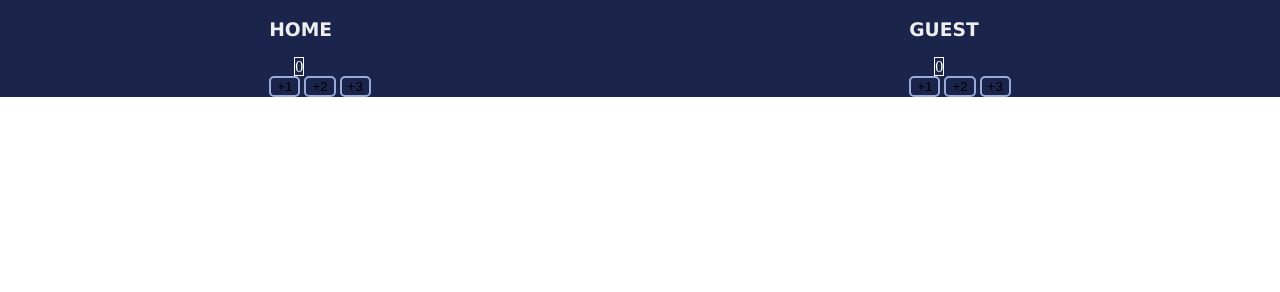
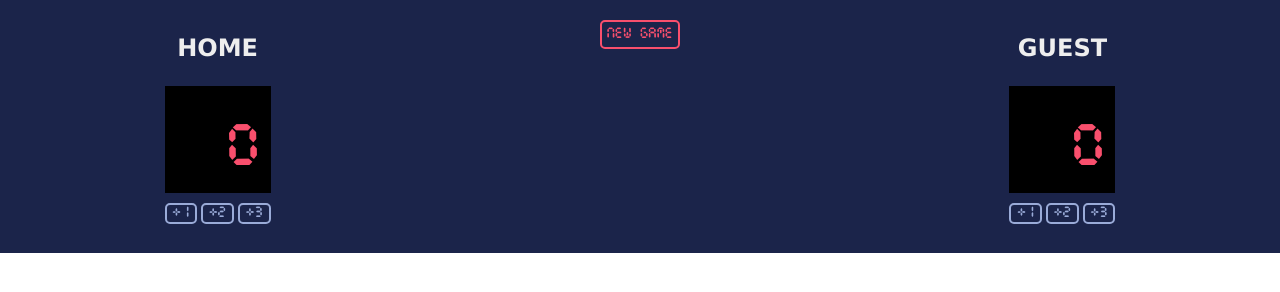
Before and after one commit to hollowayjenelle/basketball-scoreboard, a plain HTML site: page index.html in a window 1280 px wide. Drawn offline with Linux system fonts and the light colour scheme.

Commit message:
html&css and readmefile updated; JS functionalites added

```diff
--- a/index.css
+++ b/index.css
@@ -1,26 +1,58 @@
+@font-face {
+    font-family: "Cursed Timer ULiL";
+    src: url(CursedTimerUlil-Aznm.ttf) format("truetype");
+}
+
 body {
     margin: 0;
+    max-width: 100%;
+    height: 80%
 }
 
 .container {
     display: flex;
     justify-content: space-around;
     background-color: #1B244A;
+    padding: 10px 0;
 }
 
-.container h3{
+h3{
     color: #EEEEEE;
     font-family: "Verdana", sans-serif;
+    text-align: center;
+    font-size: 24px;
 }
 
-.container span{
+.scoreboard{
     color: white;
-    border: 1px solid white;
-    margin-left: 25px;
+    border: 1px solid black;
+    background-color: black;
+    height: 45%;
+}
+
+p{
+    text-align: right;
+    font-size: 52px;
+    color: #F94F6D;
+    line-height: 20px;
+    padding-right: 10px;
+}
+
+p, button{
+    font-family: "Cursed Timer ULiL";;
 }
 
 .container button{
     background-color: #1B244A;
     border: 2px solid #9AABD8;
     border-radius: 5px;
+    color: #9AABD8;
+    margin-top: 10px;
+    padding-top: 5px 3px;
 }
+
+#newgame{
+    color: #F94F6D;
+    border: 2px solid #F94F6D;
+    padding: 5px;
+}
--- a/index.html
+++ b/index.html
@@ -5,7 +5,6 @@
     <meta http-equiv="X-UA-Compatible" content="IE=edge">
     <meta name="viewport" content="width=device-width, initial-scale=1.0">
     <link rel="stylesheet" href="index.css">
-    <script src="index.js"></script>
     <title>Basketball Scoreboard</title>
 </head>
 <body>
@@ -13,25 +12,29 @@
         <div>
             <h3>HOME</h3>
             <div class="scoreboard">
-                <span id="home-score">0</span>
+                <p id="home-score">0</p>
             </div>
             <div class="addscores">
-                <button>+1</button>
-                <button>+2</button>
-                <button>+3</button>
+                <button onclick="add1Home()">+1</button>
+                <button onclick="add2Home()">+2</button>
+                <button onclick="add3Home()">+3</button>
             </div>
         </div>
         <div>
+            <button id="newgame" onclick="newgame()">NEW GAME</button>
+        </div>
+        <div>
             <h3>GUEST</h3>
-            <div class="socreboard">
-                <span id="guest-score">0</span>
+            <div class="scoreboard">
+                <p id="guest-score">0</p>
             </div>
             <div class="addscores">
-                <button>+1</button>
-                <button>+2</button>
-                <button>+3</button>
+                <button onclick="add1Guest()">+1</button>
+                <button onclick="add2Guest()">+2</button>
+                <button onclick="add3Guest()">+3</button>
             </div>
         </div>
     </div>
+    <script src="index.js"></script>
 </body>
 </html>
--- a/index.js
+++ b/index.js
@@ -0,0 +1,41 @@
+let home = 0
+let guest = 0
+let homeScore = document.getElementById("home-score")
+let guestScore = document.getElementById("guest-score")
+
+function add1Home(){
+    home += 1
+    homeScore.textContent = home
+}
+
+function add2Home(){
+    home += 2
+    homeScore.textContent = home
+}
+
+function add3Home(){
+    home += 3
+    homeScore.textContent = home
+}
+
+function add1Guest(){
+    guest += 1
+    guestScore.textContent = guest
+}
+
+function add2Guest(){
+    guest += 2
+    guestScore.textContent = guest
+}
+
+function add3Guest(){
+    guest += 3
+    guestScore.textContent = guest
+}
+
+function newgame(){
+    home = 0
+    guest = 0
+    homeScore.textContent = home
+    guestScore.textContent = guest
+}
```
Also changed, not shown: CursedTimerUlil-Aznm.ttf (added), 1 other file.
